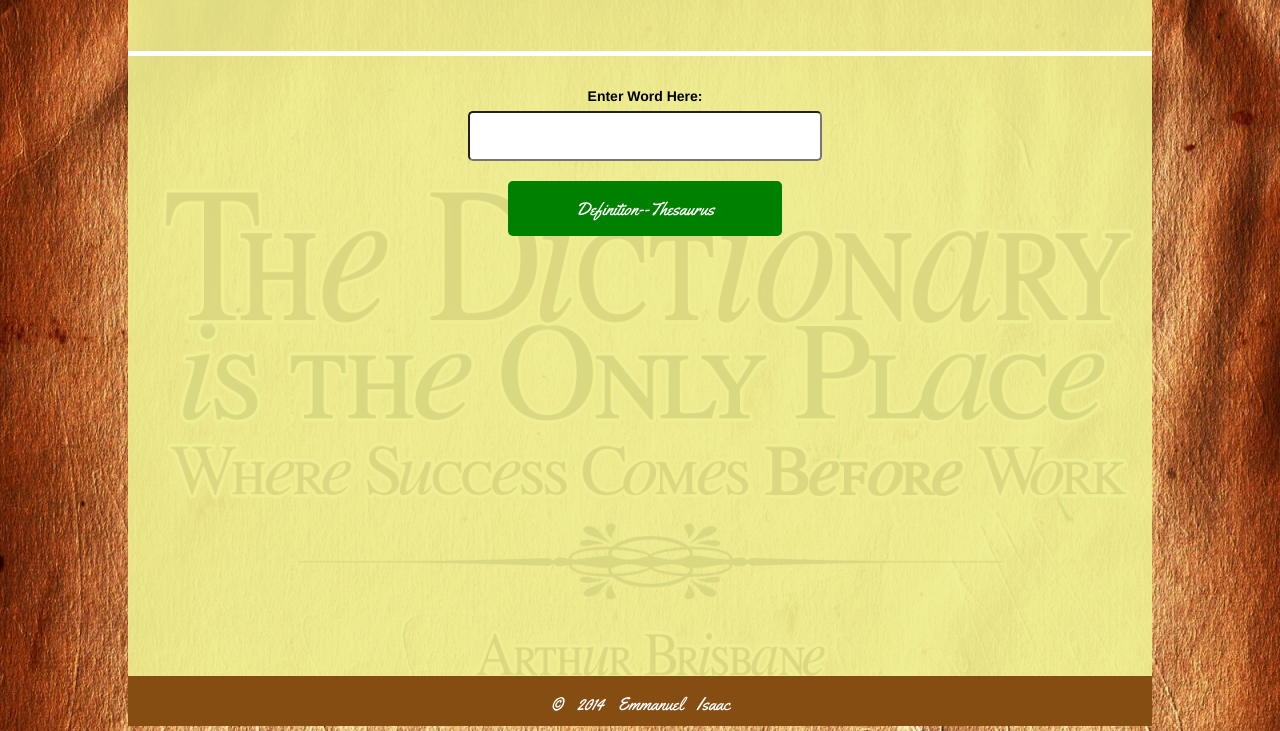
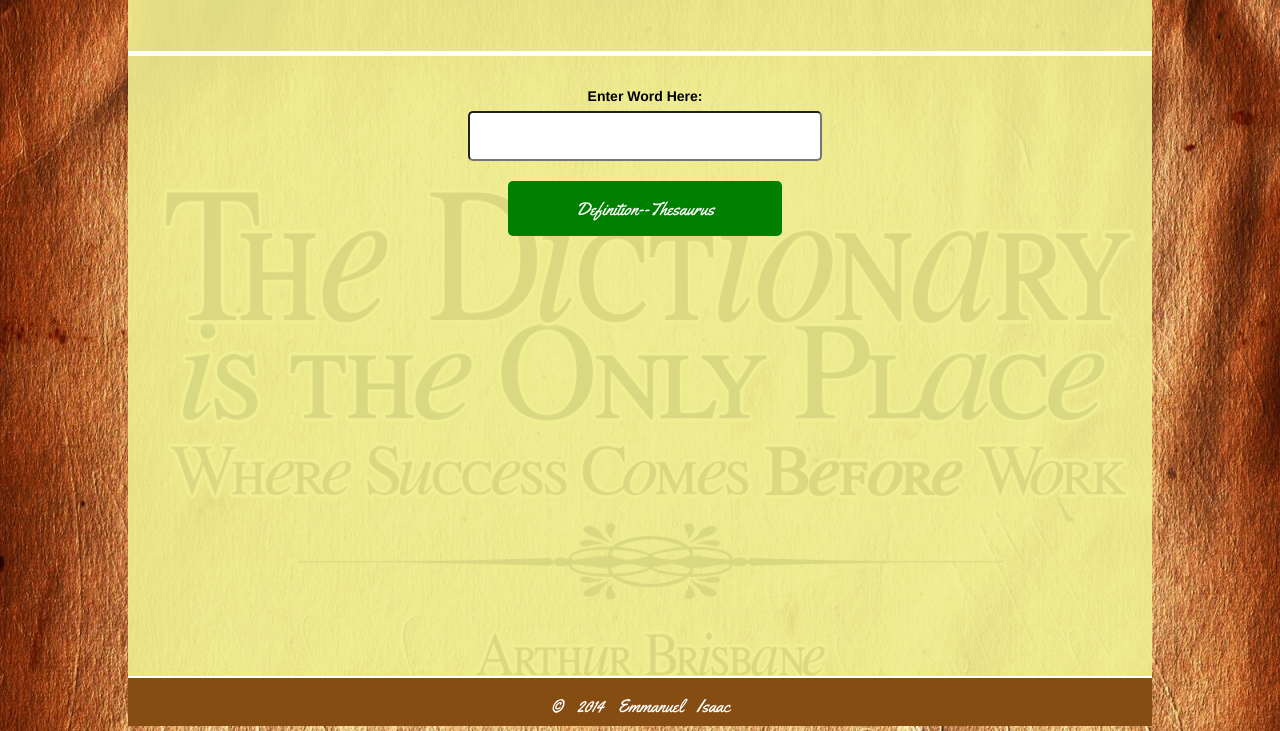
Before and after one commit to emmanuel-isaac/WordNMeaning, a website: page app/index.html in a window 1280 px wide. Shown: the part 69-800 px from the top of the page. Drawn offline with Linux system fonts and the light colour scheme; a web font is replaced by a local one.

```diff
--- a/app/css/stylesheet/main.css
+++ b/app/css/stylesheet/main.css
@@ -126,6 +126,7 @@
   font-size: 1.3em;
   word-spacing: 10px;
   color: #fff;
+  border-top: 2px white solid;
 }
 
 .loadingDef,
--- a/app/scripts/myScripts/controller.js
+++ b/app/scripts/myScripts/controller.js
@@ -73,6 +73,7 @@
     sendThesaurusRequest(scope.query).success(function (response) {
 
       scope.thesaurus = response;
+      console.log(scope.thesaurus);
       $('img').hide();
       $('.responseAlert').hide();
 
```
